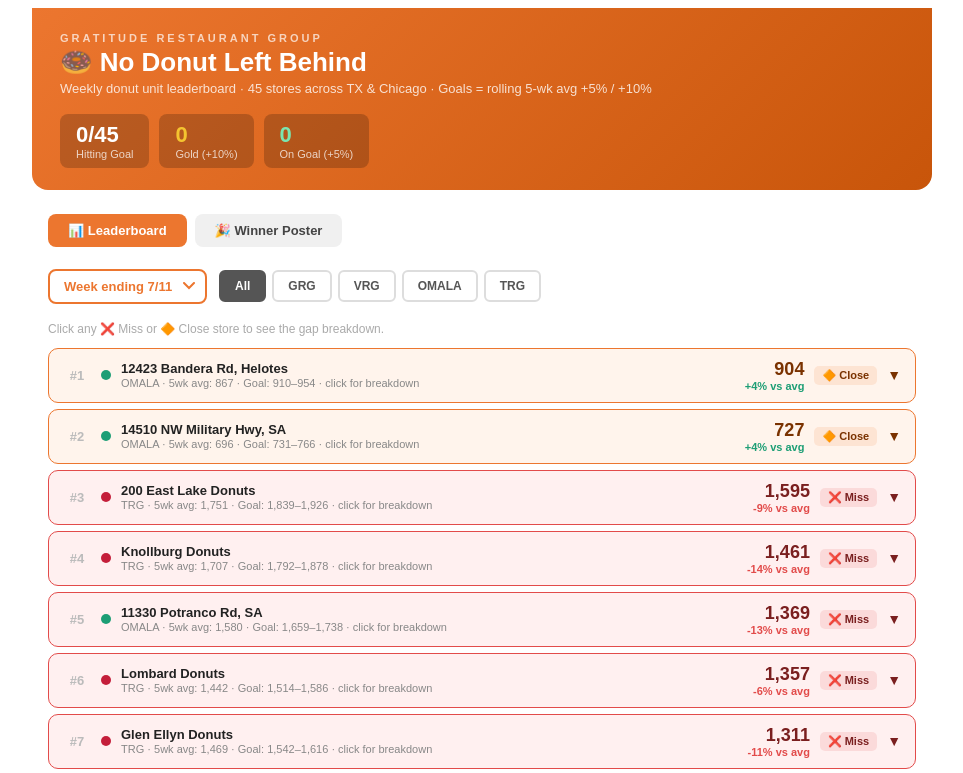
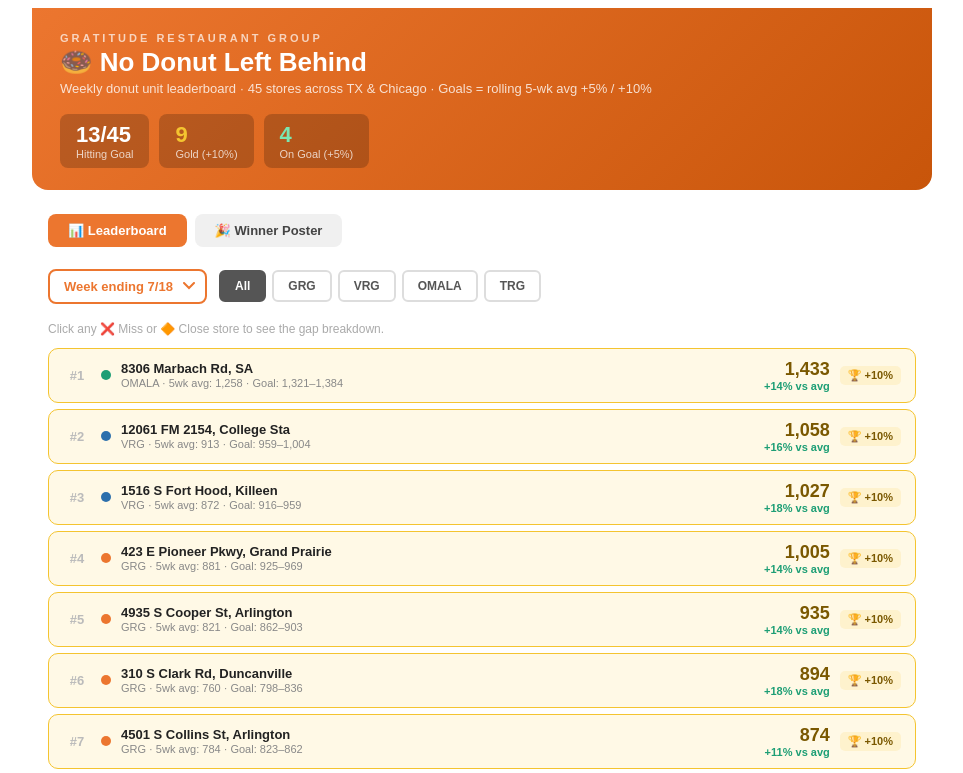
Before and after one commit to anthonyrodriguez-maker/no-donut-left-behind, a React (Create React App) app: page / in a window 1280 px wide. Shown: the top 773 px of the page, without its empty margins (158-1121 px from the left). Built offline with nearby package versions, Linux system fonts and the light colour scheme.

Commit message:
Update App.js

```diff
--- a/src/App.js
+++ b/src/App.js
@@ -11,6 +11,7 @@ const WEEKLY_RESULTS = [
   { label:"Week ending 6/27", data:{"301255":1102,"346510":1350,"350093":767,"350918":999,"350940":786,"351985":1026,"352495":705,"353103":927,"353792":739,"355059":553,"355680":988,"355681":605,"356104":666,"356733":846,"357201":1341,"357430":959,"357649":877,"357958":682,"358035":818,"358705":1501,"358790":1328,"358894":1483,"358909":815,"359470":1142,"359496":865,"359644":896,"359888":617,"362644":769,"362967":963,"363024":773,"363236":802,"363238":742,"363902":1035,"301869":1547,"336862":1064,"340608":490,"344970":994,"350476":1484,"351868":1043,"353655":896,"354103":1120,"354748":1722,"355784":945,"355830":1701,"363086":885} },
   { label:"Week ending 7/4",  data:{"301255":1152,"346510":1406,"350093":708,"350918":1063,"350940":787,"351985":1164,"352495":787,"353103":949,"353792":730,"355059":605,"355680":953,"355681":583,"356104":610,"356733":843,"357201":1232,"357430":995,"357649":887,"357958":636,"358035":807,"358705":1519,"358790":1260,"358894":1417,"358909":820,"359470":1063,"359496":884,"359644":874,"359888":583,"362644":922,"362967":1020,"363024":751,"363236":795,"363238":728,"363902":1085,"301869":1295,"336862":1022,"340608":364,"344970":987,"350476":1330,"351868":903,"353655":679,"354103":1015,"354748":1449,"355784":882,"355830":1470,"363086":806} },
   { label:"Week ending 7/11", data:{"301255":1110,"346510":1292,"350093":716,"350918":1011,"350940":808,"351985":1021,"352495":713,"353103":1029,"353792":648,"355059":570,"355680":961,"355681":573,"356104":727,"356733":822,"357201":1222,"357430":945,"357649":846,"357958":637,"358035":839,"358705":1369,"358790":1102,"358894":1251,"358909":904,"359470":1109,"359496":840,"359644":859,"359888":609,"362644":762,"362967":843,"363024":724,"363236":760,"363238":703,"363902":1039,"363086":764,"301869":1311,"336862":1009,"340608":388,"344970":1041,"350476":1357,"351868":909,"353655":745,"354103":1057,"354748":1461,"355784":866,"355830":1595} },
+  { label:"Week ending 7/18", data:{"301255":1234,"346510":1458,"350093":854,"350918":1063,"350940":935,"351985":1124,"352495":783,"353103":1072,"353792":689,"355059":634,"355680":1039,"355681":522,"356104":701,"356733":1005,"357201":1316,"357430":982,"357649":929,"357958":666,"358035":842,"358705":1518,"358790":1433,"358894":1332,"358909":775,"359470":1050,"359496":1027,"359644":1058,"359888":669,"362644":830,"362967":1001,"363024":863,"363236":874,"363238":894,"363902":1007,"363086":876,"301869":1370,"336862":1007,"340608":384,"344970":1030,"350476":1351,"351868":1034,"353655":727,"354103":1028,"354748":1593,"355784":828,"355830":1607} },
 ];
 
 const MORNING_HRS_DAY = 5;
```
